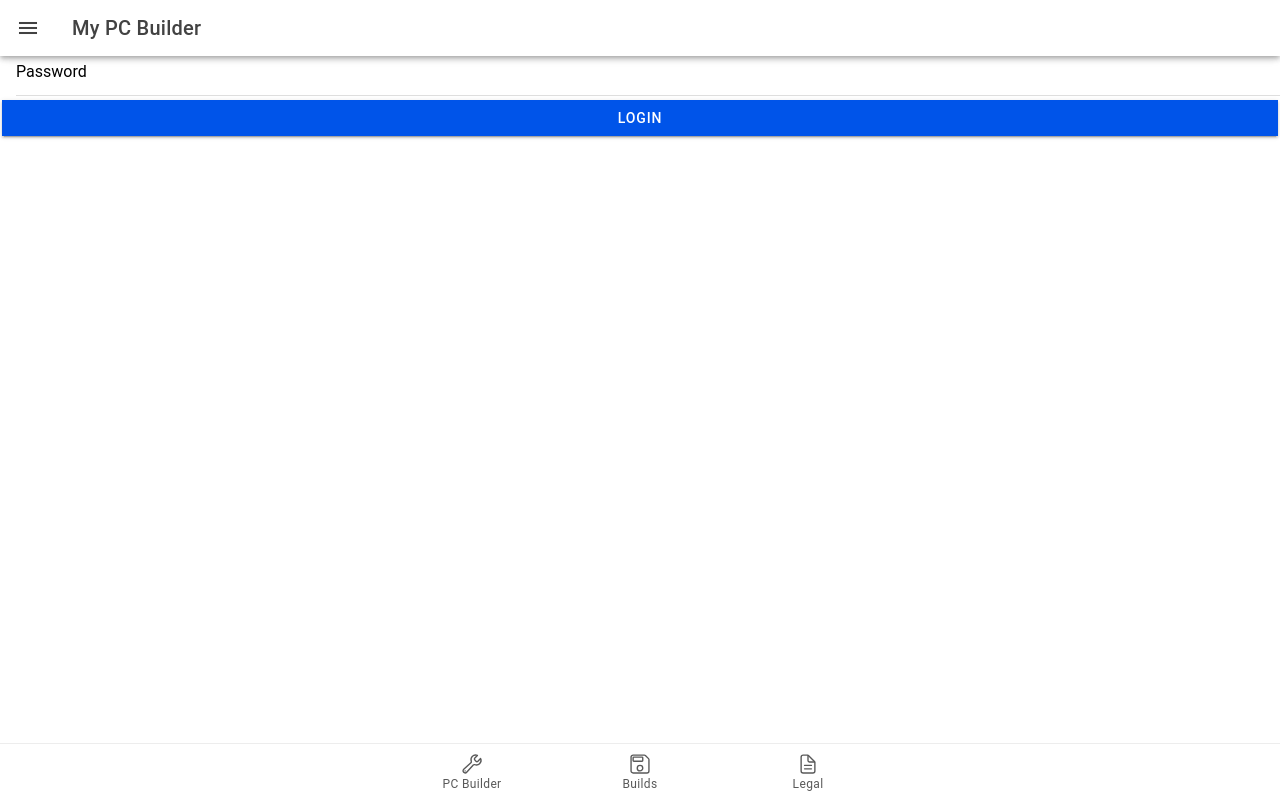
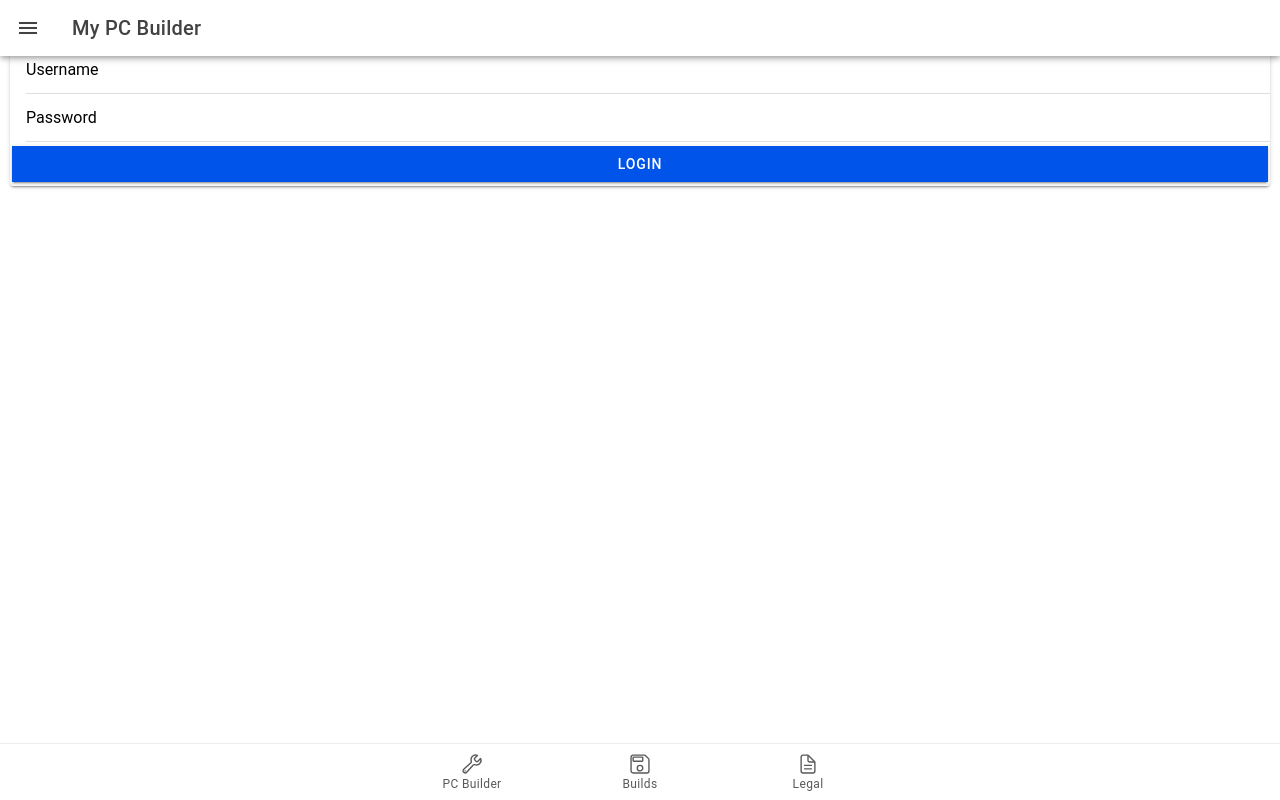
Before and after one commit to omarashzeinhom/PCV-PC-Visualizer, a React (Vite) app in the folder client/: page /login in a window 1280 px wide. Built offline with nearby package versions, Linux system fonts and the light colour scheme.

Commit message:
Added Updated Register and Login Page for debugging

```diff
--- /dev/null
+++ b/client/src/pages/Auth/Login/Login.css
@@ -0,0 +1,6 @@
+.login-content {
+    display: flex;
+    justify-content: center;
+    align-items: center;
+    min-height: 100vh;
+  }
--- a/client/src/pages/Auth/Login/Login.tsx
+++ b/client/src/pages/Auth/Login/Login.tsx
@@ -1,10 +1,11 @@
 import React, { useState } from 'react';
-import { IonContent, IonPage, IonInput, IonButton, IonLabel, IonItem, IonToast, IonLoading } from '@ionic/react';
+import { IonContent, IonPage, IonInput, IonButton, IonLabel, IonItem, IonToast, IonLoading, IonCard } from '@ionic/react';
 import { useHistory } from 'react-router-dom';
 import axios from 'axios';
+import './Login.css';
 
 const Login: React.FC = () => {
-  const [email, setEmail] = useState<string>('');
+  const [username, setUsername] = useState<string>('');  // Changed email to username
   const [password, setPassword] = useState<string>('');
   const [errorMessage, setErrorMessage] = useState<string>('');
   const [isLoading, setIsLoading] = useState<boolean>(false);
@@ -15,22 +16,16 @@ const Login: React.FC = () => {
   const handleSubmit = async (e: React.FormEvent) => {
     e.preventDefault();
 
-    // Show loading spinner while waiting for API response
     setIsLoading(true);
 
     try {
-      // Make a POST request to the login API
-      const response = await axios.post('https://your-api-url.com/login', {
-        email,
+      const response = await axios.post(import.meta.env.VITE_API_URL + 'api/auth/login', {
+        username,  // Use username instead of email
         password,
       });
 
-      // Check if login was successful (this depends on your API response structure)
-      if (response.data.success) {
-        // Optionally store JWT token or user data in localStorage/sessionStorage
+      if (response.data.token) {
         localStorage.setItem('authToken', response.data.token); // Adjust based on your API
-
-        // Redirect to the PC Builder page or wherever you want
         history.push('/pcbuilder');
       } else {
         setErrorMessage('Invalid login credentials');
@@ -40,20 +35,25 @@ const Login: React.FC = () => {
       setErrorMessage('Error during login, please try again later');
       setShowToast(true);
     } finally {
-      setIsLoading(false); // Hide loading spinner after the request
+      setIsLoading(false);
     }
   };
 
   return (
     <IonPage>
-      <IonContent>
-        <form onSubmit={handleSubmit}>
+      <IonContent className="login-content">
+        <hr/>
+        <hr/>
+        <hr/>
+        <hr/>
+      <IonCard>
+      <form onSubmit={handleSubmit}>
           <IonItem>
-            <IonLabel>Email</IonLabel>
+            <IonLabel>Username</IonLabel>
             <IonInput
-              type="email"
-              value={email}
-              onIonChange={(e) => setEmail(e.detail.value!)}
+              type="text"
+              value={username}
+              onIonChange={(e) => setUsername(e.detail.value!)}
               required
             />
           </IonItem>
@@ -72,10 +72,8 @@ const Login: React.FC = () => {
           </IonButton>
         </form>
 
-        {/* Loading Spinner */}
         <IonLoading isOpen={isLoading} message="Logging in..." />
 
-        {/* Error Toast */}
         <IonToast
           isOpen={showToast}
           onDidDismiss={() => setShowToast(false)}
@@ -83,6 +81,7 @@ const Login: React.FC = () => {
           duration={2000}
           color="danger"
         />
+      </IonCard>
       </IonContent>
     </IonPage>
   );
--- a/client/src/pages/Auth/Register/Register.tsx
+++ b/client/src/pages/Auth/Register/Register.tsx
@@ -3,13 +3,11 @@ import { IonContent, IonHeader, IonPage, IonTitle, IonToolbar, IonInput, IonButt
 import './Register.css';
 
 const Register: React.FC = () => {
-  // States to manage form inputs and toast visibility
   const [username, setUsername] = useState('');
   const [password, setPassword] = useState('');
   const [showToast, setShowToast] = useState(false);
   const [toastMessage, setToastMessage] = useState('');
 
-  // Form submission handler
   const handleRegister = async () => {
     if (!username || !password) {
       setToastMessage('Please fill in both fields');
@@ -18,14 +16,13 @@ const Register: React.FC = () => {
     }
 
     try {
-      // Assuming you have an API to register the user
       const response = await fetch(import.meta.env.VITE_API_URL + 'api/auth/register', {
         method: 'POST',
         headers: {
           'Content-Type': 'application/json',
         },
         body: JSON.stringify({
-          username,
+          username,  // Send username, not email
           password,
         }),
       });
@@ -57,7 +54,6 @@ const Register: React.FC = () => {
           </IonToolbar>
         </IonHeader>
 
-        {/* Registration Form */}
         <div className="register-form">
           <IonItem>
             <IonLabel position="floating">Username</IonLabel>
@@ -82,7 +78,6 @@ const Register: React.FC = () => {
             Register
           </IonButton>
 
-          {/* Toast Message for errors/success */}
           <IonToast
             isOpen={showToast}
             message={toastMessage}
```
